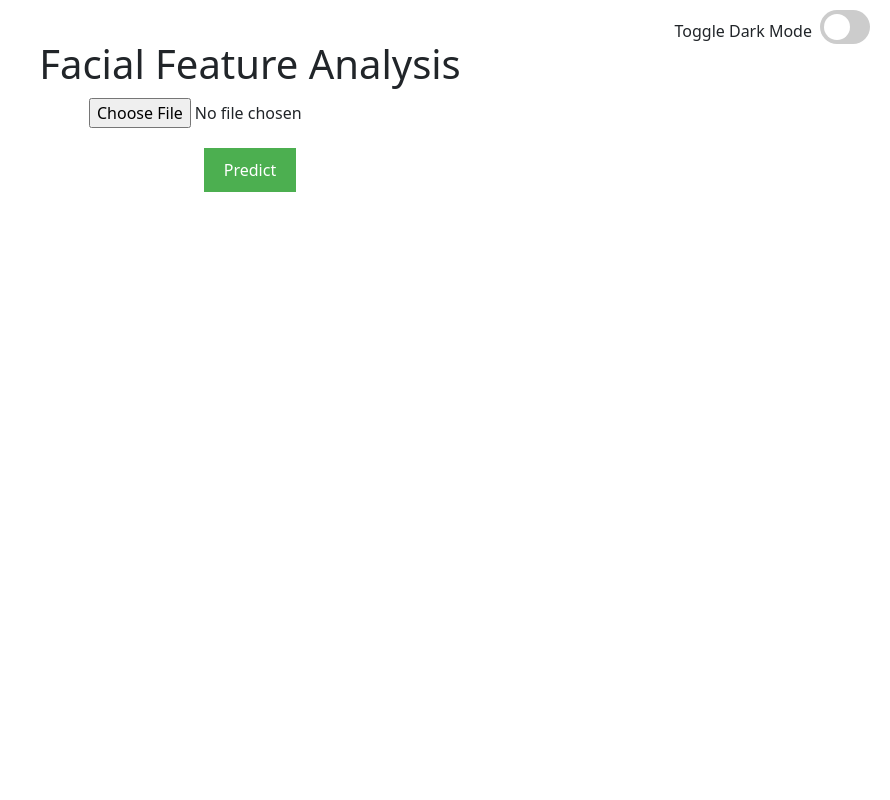
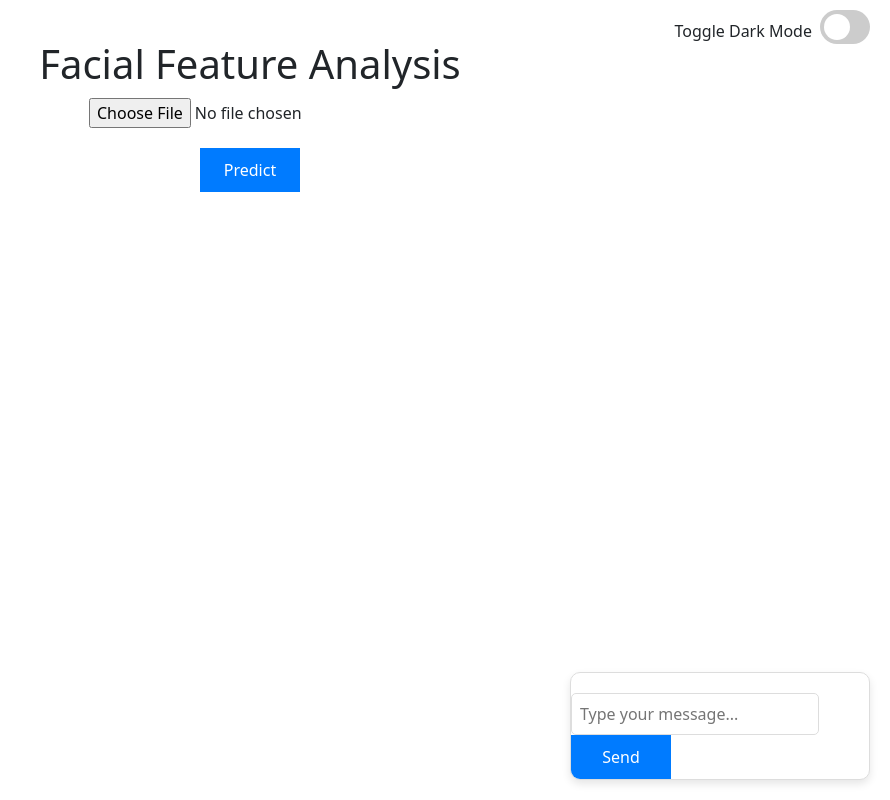
Before and after one commit to Nobita006/facial-analysis-app, a React (Create React App) app: page / in a window 1280 px wide. Shown: the whole page, without its empty margins (390-1280 px from the left). Built offline with nearby package versions, Linux system fonts and the light colour scheme.

Commit message:
Added chatbot

```diff
--- a/server.js
+++ b/server.js
@@ -72,5 +72,5 @@ app.post('/upload', upload.single('image'), async (req, res) => {
 
 // Start the server
 app.listen(3000, '0.0.0.0', () => {
-  console.log(`Server is running on port ${port}`);
+  console.log('Server is running on http://0.0.0.0:3000');
 });
--- a/src/App.js
+++ b/src/App.js
@@ -1,6 +1,7 @@
 import React, { useState } from 'react';
 import FacialAnalysis from './FacialAnalysis';
 import './App.css';
+import Chatbot from './Chatbot';
 
 function App() {
   const [isDarkMode, setIsDarkMode] = useState(false);
@@ -29,6 +30,7 @@ function App() {
           </div>
         </div>
       </div>
+      <Chatbot />
     </div>
   );
 }
--- /dev/null
+++ b/src/Chatbot.css
@@ -0,0 +1,57 @@
+.chatbot-container {
+    position: fixed;
+    bottom: 20px;
+    right: 20px;
+    z-index: 1000;
+}
+
+.chatbot {
+    width: 300px;
+    max-height: 400px;
+    border: 1px solid #ddd;
+    border-radius: 10px;
+    background-color: white;
+    box-shadow: 0 4px 8px rgba(0, 0, 0, 0.1);
+    overflow: hidden;
+    display: flex;
+    flex-direction: column;
+}
+
+.chatbot-messages {
+    flex-grow: 1;
+    overflow-y: auto;
+    padding: 10px;
+    display: flex;
+    flex-direction: column;
+    gap: 10px;
+}
+
+.message.user {
+    text-align: right;
+    background-color: #d1e7dd;
+    padding: 8px;
+    border-radius: 8px;
+}
+
+.message.bot {
+    text-align: left;
+    background-color: #f8d7da;
+    padding: 8px;
+    border-radius: 8px;
+}
+
+input[type="text"] {
+    width: calc(100% - 50px);
+    padding: 8px;
+    border: 1px solid #ddd;
+    border-radius: 5px;
+}
+
+button {
+    width: 100px;
+    border: none;
+    background-color: #007bff;
+    color: white;
+    cursor: pointer;
+    border-radius: 5px;
+}
--- /dev/null
+++ b/src/Chatbot.js
@@ -0,0 +1,70 @@
+// Chatbot.js
+import React, { useState } from 'react';
+import axios from 'axios';
+import './Chatbot.css';  // Assuming you have a CSS file for styling
+
+const Chatbot = () => {
+    const [messages, setMessages] = useState([]);
+    const [input, setInput] = useState('');
+    const [history, setHistory] = useState([]); // Ensure history is initialized as an empty array
+
+    const handleSend = async () => {
+        if (input.trim() === '') return;
+
+        // Add user message to chat
+        const newMessages = [...messages, { sender: 'user', text: input }];
+        setMessages(newMessages);
+
+        // Update the history state with user message
+        const newHistory = Array.isArray(history) ? [...history, { role: 'user', content: input }] : [{ role: 'user', content: input }];
+
+        try {
+            // Send request to Flask backend with user message and history
+            const response = await axios.post('http://localhost:5000/chatbot', {
+                message: input,
+                history: newHistory,  // Send the updated history
+            });
+
+            const botResponse = response.data.response;
+
+            // Update chat with bot response
+            setMessages((prevMessages) => [...prevMessages, { sender: 'bot', text: botResponse }]);
+
+            // Update the history with bot response
+            if (Array.isArray(response.data.history)) {
+                setHistory(response.data.history);  // Ensure history is always set to an array
+            } else {
+                setHistory([]);  // Reset history if something went wrong
+            }
+
+        } catch (error) {
+            console.error('Error sending message:', error);
+        }
+
+        setInput('');
+    };
+
+    return (
+        <div className="chatbot-container">
+            <div className="chatbot">
+                <div className="chatbot-messages">
+                    {messages.map((msg, index) => (
+                        <div key={index} className={`message ${msg.sender}`}>
+                            {msg.text}
+                        </div>
+                    ))}
+                </div>
+                <input
+                    type="text"
+                    value={input}
+                    onChange={(e) => setInput(e.target.value)}
+                    onKeyPress={(e) => e.key === 'Enter' && handleSend()}
+                    placeholder="Type your message..."
+                />
+                <button onClick={handleSend}>Send</button>
+            </div>
+        </div>
+    );
+};
+
+export default Chatbot;
```
Also changed, not shown: 1 other file (tests, documents, lock files or other folders).
